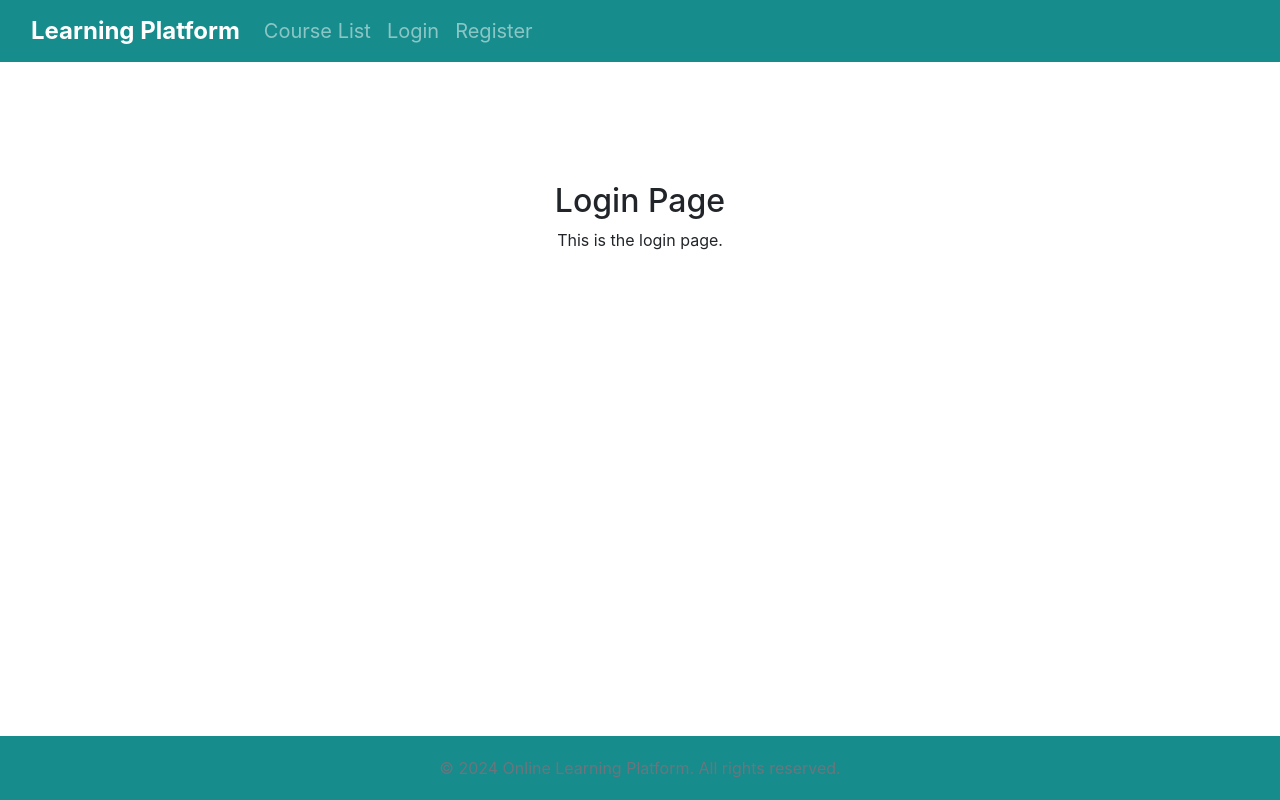
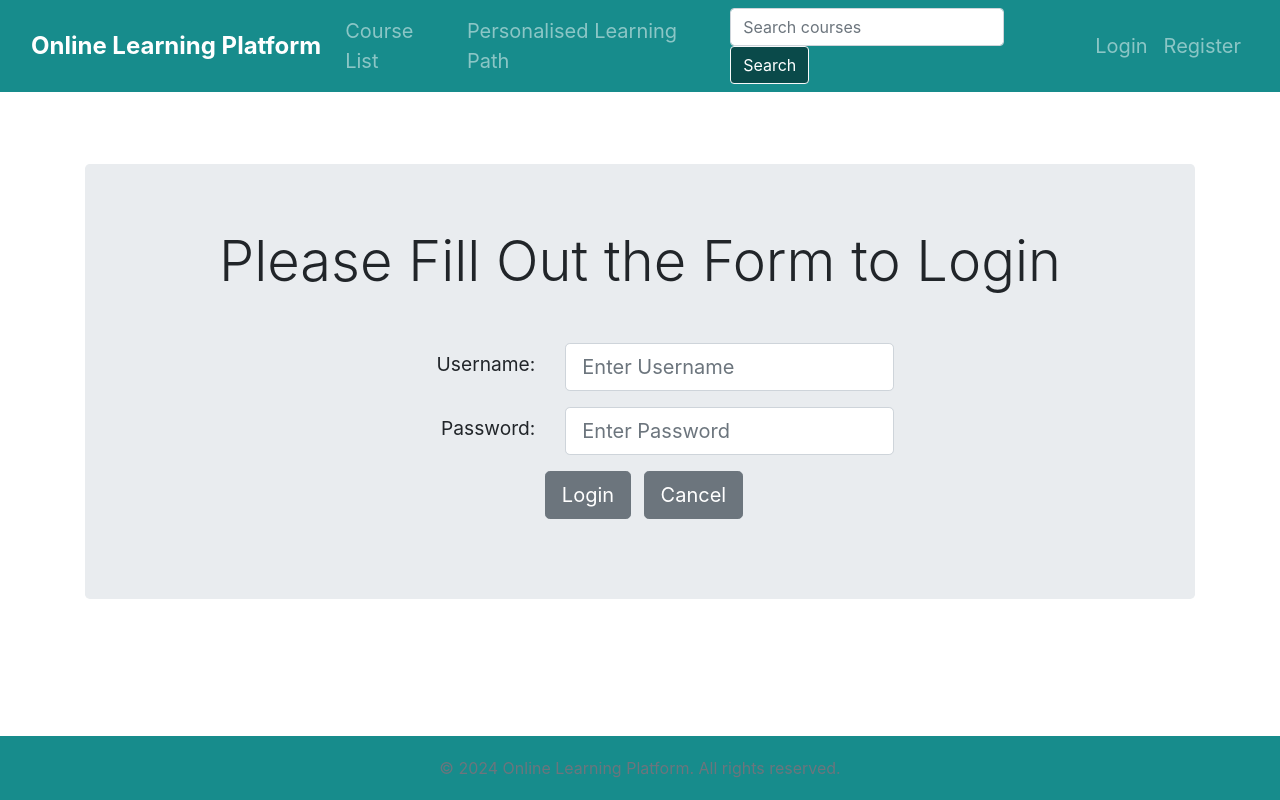
Before and after one commit to vinisha77/OnlineLearningPlatform, a Django app: page /user_login/ in a window 1280 px wide. Run offline with Django 5.2, Linux system fonts and the light colour scheme; some libraries are stand-ins or nearby versions.

Commit message:
UserMenu,SearchBar,Personalized Learning Path Utility Implemented

```diff
--- a/OnlinePlatform/settings.py
+++ b/OnlinePlatform/settings.py
@@ -136,6 +136,7 @@ USE_TZ = True
 STATIC_URL = 'static/'
 STATICFILES_DIRS = [
     BASE_DIR / "CourseApp/static",
+    BASE_DIR / "UserApp/static",
 ]
 
 MEDIA_URL = '/media/'
--- a/UserApp/templates/UserApp/login.html
+++ b/UserApp/templates/UserApp/login.html
@@ -1,10 +1,33 @@
 {% extends "base.html" %}
 
-{% block title %}Login{% endblock %}
+{% load static %}
 
 {% block content %}
-<div class="container mt-5">
-    <h2 class="text-center">Login Page</h2>
-    <p class="text-center">This is the login page.</p>
-</div>
+    <div class="jumbotron">
+        <h1 class="display-4 text-center mb-4">Please Fill Out the Form to Login</h1>
+        <form action="{% url 'user_login' %}" method="post" class="mt-5">
+            {% csrf_token %}
+
+            <div class="form-group row justify-content-center">
+                <label for="username" class="col-sm-2 col-form-label text-right" style="font-size: 1.2em;">Username:</label>
+                <div class="col-sm-4">
+                    <input type="text" name="username" id="username" class="form-control form-control-lg" placeholder="Enter Username" required>
+                </div>
+            </div>
+
+            <div class="form-group row justify-content-center">
+                <label for="password" class="col-sm-2 col-form-label text-right" style="font-size: 1.2em;">Password:</label>
+                <div class="col-sm-4">
+                    <input type="password" name="password" id="password" class="form-control form-control-lg" placeholder="Enter Password" required>
+                </div>
+            </div>
+
+            <div class="form-group row justify-content-center">
+                <div class="col-sm-6 text-center">
+                    <button type="submit" class="btn btn-secondary btn-lg ml-2">Login</button>
+                    <a href="{% url 'course_list' %}" class="btn btn-secondary btn-lg ml-2">Cancel</a>
+                </div>
+            </div>
+        </form>
+    </div>
 {% endblock %}
--- a/UserApp/views.py
+++ b/UserApp/views.py
@@ -14,8 +14,30 @@ def home(request):
     return render (request , 'home.html')
 
 def user_login(request):
-    context = {}  # Define an empty context or use getcontext() if defined elsewhere
-    return render(request, 'UserApp/login.html', context)
+    if request.method == 'POST':
+        username = request.POST.get('username')
+        password = request.POST.get('password')
+
+        user = authenticate(username=username,password=password)
+
+        if user:
+            if user.is_active:
+                login(request,user)
+                return HttpResponseRedirect(reverse('course_list'))
+
+            else:
+                return HttpResponse("ACCOUNT NOT ACTIVE!")
+
+        else:
+            print("Someone tried to login and failed")
+            print("Username: {} and password {}".format(username, password))
+            return HttpResponse("Invalid login details supplied!")
+
+    else:
+        return render(request, 'UserApp/login.html',{})
+
+    #context = {}  # Define an empty context or use getcontext() if defined elsewhere
+    #return render(request, 'UserApp/login.html', context)
 
 @login_required
 def user_logout(request):
--- a/templates/base.html
+++ b/templates/base.html
@@ -19,6 +19,7 @@
         }
         .navbar-nav .nav-link {
             font-size: 1.25rem; /* Increased size of navbar menu items */
+            color: white; /* White color for navbar links */
         }
         .footer {
             padding: 10px 0;
@@ -68,7 +69,7 @@
     <nav class="navbar navbar-expand-lg navbar-dark">
         <div class="container-fluid">
             <!-- Logo -->
-            <a class="navbar-brand" href="{% url 'home' %}">Learning Platform</a>
+            <a class="navbar-brand" href="{% url 'home' %}">Online Learning Platform</a>
 
             <!-- Toggle button for mobile view -->
             <button class="navbar-toggler" type="button" data-toggle="collapse" data-target="#navbarNav" aria-controls="navbarNav" aria-expanded="false" aria-label="Toggle navigation">
@@ -78,23 +79,32 @@
             <!-- Navbar items -->
             <div class="collapse navbar-collapse" id="navbarNav">
                 <ul class="navbar-nav mr-auto">
-                    <!-- Search course -->
-                  <!--  <li class="nav-item">
-                        <form class="form-inline my-2 my-lg-0" method="GET" action="{% url 'search_courses' %}">
-                            <input class="form-control mr-sm-2" type="search" placeholder="Search course" aria-label="Search" name="query">
-                            <button class="btn search-button btn-outline-success my-2 my-sm-0" type="submit">Search</button>
-                        </form>
-                    </li>
-                </ul> -->
-                <ul class="navbar-nav ml-auto">
                     <!-- Course list -->
                     <li class="nav-item">
                         <a class="nav-link" href="{% url 'course_list' %}">Course List</a>
                     </li>
+                    <li class="nav-item">
+                        <a class="nav-link" href="{% url 'course_list' %}">Personalised Learning Path</a>
+                    </li>
+                </ul>
+
+                <!-- Search bar -->
+                <form class="form-inline mx-auto" action="{% url 'search_courses' %}" method="get">
+                    <input class="form-control mr-sm-2" type="search" placeholder="Search courses" aria-label="Search" name="q">
+                    <button class="btn btn-outline-light my-2 my-sm-0 search-button" type="submit">Search</button>
+                </form>
+                <ul class="navbar-nav ml-auto">
                     <!-- User authentication links -->
                     {% if user.is_authenticated %}
-                    <li class="nav-item">
-                        <a class="nav-link" href="{% url 'user_logout' %}">Logout</a>
+                    <li class="nav-item dropdown">
+                        <a class="nav-link dropdown-toggle" href="#" id="userDropdown" role="button" data-toggle="dropdown" aria-haspopup="true" aria-expanded="false">
+                            {{ user.username }}
+                        </a>
+                        <div class="dropdown-menu dropdown-menu-right" aria-labelledby="userDropdown">
+                            <a class="dropdown-item" href="">Dashboard</a>
+                            <div class="dropdown-divider"></div>
+                            <a class="dropdown-item" href="{% url 'user_logout' %}">Logout</a>
+                        </div>
                     </li>
                     {% else %}
                     <li class="nav-item">
```
Also changed, not shown: templates/home.html (+36 -6 lines), UserApp/static/images/homepagebackground.jpg (added), UserApp/static/images/sampleimage.jpg (added), UserApp/static/images/testbgimage.jpg (added), db.sqlite3.
